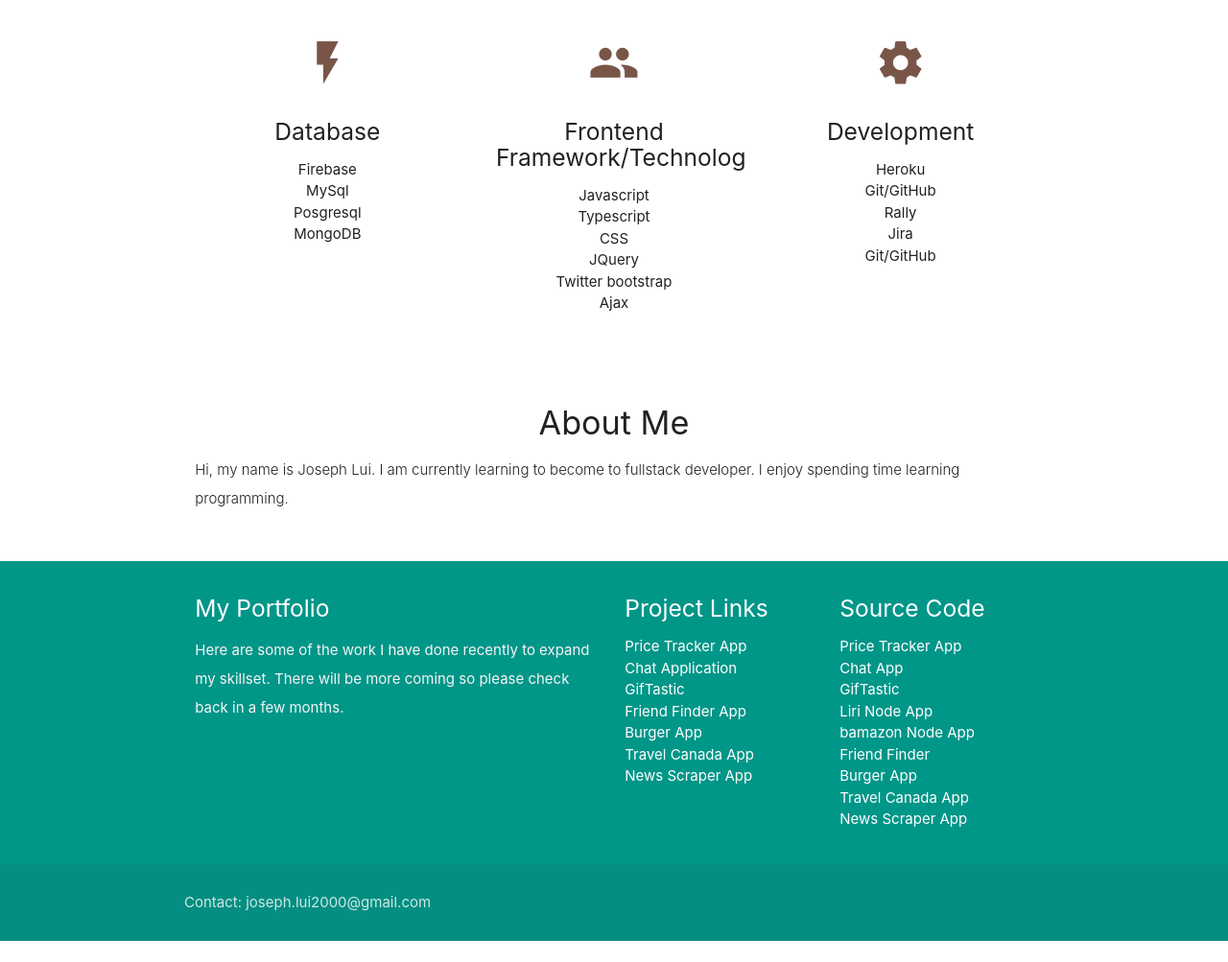
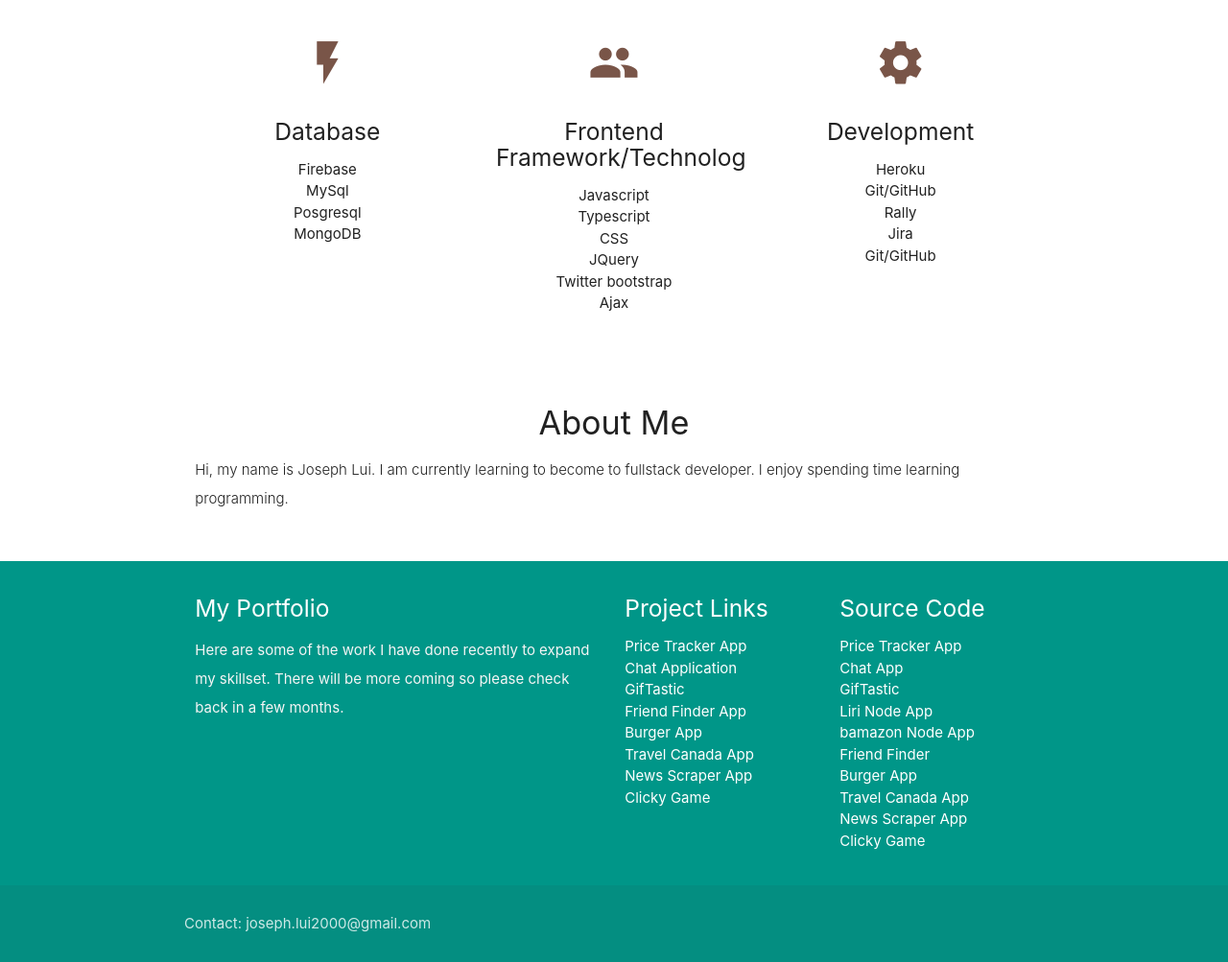
Before and after one commit to josephlui/portfolio, a plain HTML site: page index.html in a window 1280 px wide. Shown: the part 456-1459 px from the top of the page at 96% size. Before the commit the page ends 1437 px from the top, so only its background shows below. Drawn offline with nearby package versions, Linux system fonts and the light colour scheme.

Commit message:
add clicky game

```diff
--- a/index.html
+++ b/index.html
@@ -162,7 +162,8 @@
             <li><a class="white-text" href="https://friend-finder-joe.herokuapp.com">Friend Finder App</a></li>
             <li><a class="white-text" href="https://afternoon-eyrie-82831.herokuapp.com/index">Burger App</a></li>
             <li><a class="white-text" href="https://lit-wildwood-65425.herokuapp.com/index">Travel Canada App</a></li>
-            <li><a class="white-text" href=" https://desolate-spire-12853.herokuapp.com/index">News Scraper App</a></li>
+            <li><a class="white-text" href="https://desolate-spire-12853.herokuapp.com/index">News Scraper App</a></li>
+            <li><a class="white-text" href="https://josephlui.github.io/clickygame/">Clicky Game</a></li>
 
 
           </ul>
@@ -179,6 +180,7 @@
             <li><a class="white-text" href="https://github.com/josephlui/burger">Burger App</a></li>
             <li><a class="white-text" href="https://github.com/josephlui/travelCanada">Travel Canada App</a></li>
             <li><a class="white-text" href="https://github.com/josephlui/myNews">News Scraper App</a></li>
+            <li><a class="white-text" href="https://github.com/josephlui/clickygame">Clicky Game</a></li>
 
 
 
```
